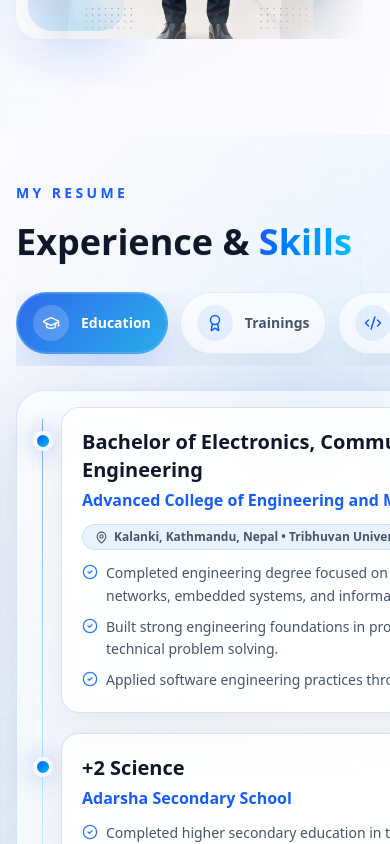
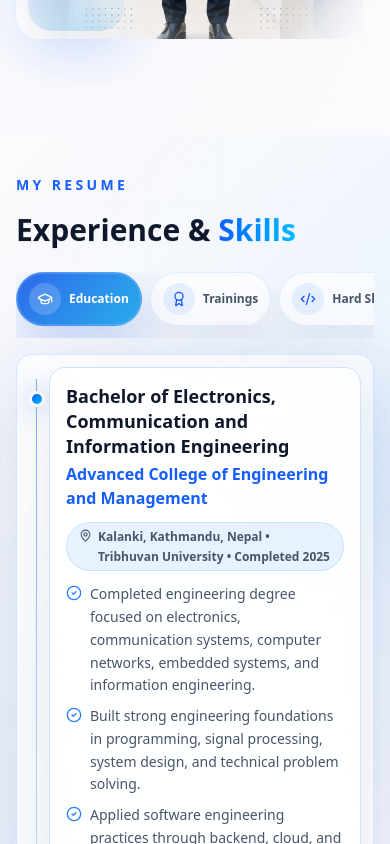
Before and after one commit to umess-ss/my-self, a React (Vite) app: page / in a window 390 px wide. Shown: the part 2980-3824 px from the top of the page. Built offline with nearby package versions, Linux system fonts and the light colour scheme.

Commit message:
fix: mobile responsiveness of experience section

```diff
--- a/src/components/Resume.jsx
+++ b/src/components/Resume.jsx
@@ -164,39 +164,39 @@ const experienceItems = [
 ];
 
 const Tag = ({ children }) => (
-  <span className="inline-flex rounded-full border border-blue-400/25 bg-blue-500/10 px-3 py-1 text-xs font-semibold text-blue-700 dark:text-blue-100">
+  <span className="inline-flex max-w-full rounded-full border border-blue-400/25 bg-blue-500/10 px-3 py-1 text-xs font-semibold text-blue-700 dark:text-blue-100">
     {children}
   </span>
 );
 
 const PanelCard = ({ children, className = '' }) => (
-  <div className={`resume-glass-card rounded-[18px] p-5 transition-all duration-300 hover:-translate-y-1 hover:border-blue-400/45 hover:shadow-[0_24px_70px_rgba(37,99,235,0.18)] ${className}`}>
+  <div className={`resume-glass-card w-full max-w-full overflow-hidden rounded-2xl p-4 transition-all duration-300 hover:-translate-y-1 hover:border-blue-400/45 hover:shadow-[0_24px_70px_rgba(37,99,235,0.18)] sm:rounded-[18px] sm:p-5 ${className}`}>
     {children}
   </div>
 );
 
 const EducationPanel = () => (
-  <div className="relative space-y-5 pl-7">
-    <div className="absolute left-[9px] top-3 h-[calc(100%-1.5rem)] w-px bg-gradient-to-b from-blue-500/60 via-sky-400/25 to-transparent" />
+  <div className="relative w-full max-w-full space-y-5 pl-5 sm:pl-7">
+    <div className="absolute left-[7px] top-3 h-[calc(100%-1.5rem)] w-px bg-gradient-to-b from-blue-500/60 via-sky-400/25 to-transparent sm:left-[9px]" />
     {educationItems.map((item) => (
-      <div key={item.title} className="relative">
-        <div className="absolute -left-7 top-6 h-5 w-5 rounded-full border-4 border-[#FBFAFC] bg-gradient-to-br from-blue-600 to-sky-400 shadow-[0_0_26px_rgba(37,99,235,0.45)] dark:border-gray-800" />
+      <div key={item.title} className="relative w-full max-w-full">
+        <div className="absolute -left-5 top-6 h-4 w-4 rounded-full border-[3px] border-[#FBFAFC] bg-gradient-to-br from-blue-600 to-sky-400 shadow-[0_0_26px_rgba(37,99,235,0.45)] dark:border-gray-800 sm:-left-7 sm:h-5 sm:w-5 sm:border-4" />
         <PanelCard>
           <div className="mb-3 flex flex-wrap items-start justify-between gap-3">
-            <div>
-              <h3 className="text-xl font-bold text-[#0F172A] dark:text-white">{item.title}</h3>
-              <p className="mt-1 font-semibold text-blue-600 dark:text-sky-300">{item.institution}</p>
+            <div className="min-w-0 max-w-full">
+              <h3 className="break-words text-lg font-bold leading-snug text-[#0F172A] dark:text-white sm:text-xl">{item.title}</h3>
+              <p className="mt-1 break-words font-semibold text-blue-600 dark:text-sky-300">{item.institution}</p>
             </div>
-            <span className="inline-flex items-center gap-1.5 rounded-full border border-blue-400/20 bg-blue-500/10 px-3 py-1 text-xs font-semibold text-[#475569] dark:text-blue-100">
-              <MapPin size={13} />
-              {item.meta}
+            <span className="inline-flex max-w-full items-start gap-1.5 rounded-full border border-blue-400/20 bg-blue-500/10 px-3 py-1 text-xs font-semibold leading-relaxed text-[#475569] dark:text-blue-100">
+              <MapPin size={13} className="mt-0.5 shrink-0" />
+              <span className="min-w-0 break-words">{item.meta}</span>
             </span>
           </div>
           <ul className="space-y-2 text-sm leading-relaxed text-[#475569] dark:text-gray-300">
             {item.bullets.map((bullet) => (
               <li key={bullet} className="flex gap-2">
                 <CheckCircle2 size={16} className="mt-0.5 shrink-0 text-blue-500" />
-                <span>{bullet}</span>
+                <span className="min-w-0 break-words">{bullet}</span>
               </li>
             ))}
           </ul>
@@ -207,15 +207,15 @@ const EducationPanel = () => (
 );
 
 const TrainingsPanel = () => (
-  <div className="grid gap-4 lg:grid-cols-3">
+  <div className="grid w-full max-w-full gap-4 lg:grid-cols-3">
     {trainingItems.map((item) => (
       <PanelCard key={item.title} className="flex flex-col">
         <div className="mb-4 flex h-11 w-11 items-center justify-center rounded-2xl bg-blue-500/10 text-blue-600 dark:text-sky-300">
           <Award size={22} />
         </div>
-        <h3 className="text-lg font-bold text-[#0F172A] dark:text-white">{item.title}</h3>
-        <p className="mt-1 text-sm font-semibold text-blue-600 dark:text-sky-300">{item.issuer}</p>
-        <p className="mt-3 flex-1 text-sm leading-relaxed text-[#475569] dark:text-gray-300">{item.description}</p>
+        <h3 className="break-words text-lg font-bold text-[#0F172A] dark:text-white">{item.title}</h3>
+        <p className="mt-1 break-words text-sm font-semibold text-blue-600 dark:text-sky-300">{item.issuer}</p>
+        <p className="mt-3 flex-1 break-words text-sm leading-relaxed text-[#475569] dark:text-gray-300">{item.description}</p>
         <div className="mt-5 flex flex-wrap gap-2">
           {item.tags.map((tag) => <Tag key={tag}>{tag}</Tag>)}
         </div>
@@ -225,7 +225,7 @@ const TrainingsPanel = () => (
 );
 
 const HardSkillsPanel = () => (
-  <div className="grid gap-4 lg:grid-cols-2">
+  <div className="grid w-full max-w-full gap-4 lg:grid-cols-2">
     {skillGroups.map(({ label, icon: Icon, skills }) => (
       <PanelCard key={label}>
         <div className="mb-4 flex items-center gap-3">
@@ -234,7 +234,7 @@ const HardSkillsPanel = () => (
           </div>
           <h3 className="text-lg font-bold text-[#0F172A] dark:text-white">{label}</h3>
         </div>
-        <div className="flex flex-wrap gap-2">
+        <div className="flex max-w-full flex-wrap gap-2">
           {skills.map((skill) => <Tag key={skill}>{skill}</Tag>)}
         </div>
       </PanelCard>
@@ -243,7 +243,7 @@ const HardSkillsPanel = () => (
 );
 
 const SoftSkillsPanel = () => (
-  <div className="grid gap-4 sm:grid-cols-2 lg:grid-cols-3">
+  <div className="grid w-full max-w-full gap-4 sm:grid-cols-2 lg:grid-cols-3">
     {softSkills.map(({ title, icon: Icon }) => (
       <PanelCard key={title} className="min-h-32">
         <div className="mb-5 flex h-11 w-11 items-center justify-center rounded-2xl bg-blue-500/10 text-blue-600 dark:text-sky-300">
@@ -256,29 +256,29 @@ const SoftSkillsPanel = () => (
 );
 
 const ExperiencePanel = () => (
-  <div className="space-y-4">
+  <div className="w-full max-w-full space-y-4">
     {experienceItems.map((item) => (
       <PanelCard key={`${item.role}-${item.project}`}>
         <div className="mb-4 flex flex-wrap items-start justify-between gap-3">
-          <div>
-            <h3 className="text-xl font-bold text-[#0F172A] dark:text-white">{item.role}</h3>
-            <p className="mt-1 font-semibold text-blue-600 dark:text-sky-300">{item.project}</p>
-            <p className="mt-2 text-xs font-semibold uppercase tracking-[0.12em] text-[#64748B] dark:text-gray-400">{item.meta}</p>
+          <div className="min-w-0 max-w-full">
+            <h3 className="break-words text-lg font-bold text-[#0F172A] dark:text-white sm:text-xl">{item.role}</h3>
+            <p className="mt-1 break-words font-semibold text-blue-600 dark:text-sky-300">{item.project}</p>
+            <p className="mt-2 break-words text-xs font-semibold uppercase tracking-[0.12em] text-[#64748B] dark:text-gray-400">{item.meta}</p>
           </div>
-          <span className="inline-flex items-center gap-1.5 rounded-full border border-blue-400/20 bg-blue-500/10 px-3 py-1 text-xs font-semibold text-[#475569] dark:text-blue-100">
+          <span className="inline-flex max-w-full items-center gap-1.5 rounded-full border border-blue-400/20 bg-blue-500/10 px-3 py-1 text-xs font-semibold text-[#475569] dark:text-blue-100">
             <BriefcaseBusiness size={13} />
             Project-based
           </span>
         </div>
         <ul className="space-y-2 text-sm leading-relaxed text-[#475569] dark:text-gray-300">
           {item.bullets.map((bullet) => (
-            <li key={bullet} className="flex gap-2">
-              <CheckCircle2 size={16} className="mt-0.5 shrink-0 text-blue-500" />
-              <span>{bullet}</span>
-            </li>
+              <li key={bullet} className="flex gap-2">
+                <CheckCircle2 size={16} className="mt-0.5 shrink-0 text-blue-500" />
+                <span className="min-w-0 break-words">{bullet}</span>
+              </li>
           ))}
         </ul>
-        <div className="mt-5 flex flex-wrap gap-2">
+        <div className="mt-5 flex max-w-full flex-wrap gap-2">
           {item.tags.map((tag) => <Tag key={tag}>{tag}</Tag>)}
         </div>
       </PanelCard>
@@ -298,17 +298,17 @@ const Resume = () => {
   const [activeCategory, setActiveCategory] = useState('education');
 
   return (
-    <section id="resume" className="resume-section relative overflow-hidden bg-[#FBFAFC] pt-12 pb-16 dark:bg-gray-900 transition-colors duration-300">
+    <section id="resume" className="resume-section relative w-full max-w-full overflow-hidden bg-[#FBFAFC] px-0 pt-10 pb-12 transition-colors duration-300 dark:bg-gray-900 sm:pt-12 sm:pb-16">
       <div className="resume-bg-grid absolute inset-0 pointer-events-none" aria-hidden="true" />
       <AbstractBackground variant="both" opacity={0.02} colorClass="text-sky-500 dark:text-sky-500" />
 
-      <div className="relative z-10 mx-auto w-full max-w-[1160px] px-4">
+      <div className="relative z-10 mx-auto w-full max-w-[1160px] overflow-hidden px-4 sm:px-6 lg:px-8">
         <ScrollReveal direction="up" distance={20}>
-          <div className="mb-7">
+          <div className="mb-6 max-w-full sm:mb-7">
             <p className="text-sm font-semibold uppercase tracking-[0.24em] text-blue-600 dark:text-sky-300">
               MY RESUME
             </p>
-            <h2 className="mt-4 text-4xl font-bold leading-tight text-[#0F172A] dark:text-white md:text-5xl">
+            <h2 className="mt-4 max-w-full break-words text-3xl font-bold leading-tight text-[#0F172A] dark:text-white sm:text-4xl lg:text-5xl">
               Experience &{" "}
               <span className="bg-gradient-to-r from-blue-600 to-sky-400 bg-clip-text text-transparent">
                 Skills
@@ -317,10 +317,10 @@ const Resume = () => {
           </div>
         </ScrollReveal>
 
-        <div className="grid gap-6 lg:grid-cols-[260px_1fr]">
-          <ScrollReveal direction="left" distance={30} delay={0.05}>
-            <nav aria-label="Resume categories" className="lg:sticky lg:top-28">
-              <div className="flex gap-3 overflow-x-auto pb-3 lg:flex-col lg:overflow-visible lg:pb-0">
+        <div className="grid w-full max-w-full min-w-0 gap-4 sm:gap-6 lg:grid-cols-[260px_minmax(0,1fr)]">
+          <ScrollReveal direction="left" distance={30} delay={0.05} className="min-w-0 max-w-full">
+            <nav aria-label="Resume categories" className="w-full max-w-full lg:sticky lg:top-28">
+              <div className="scrollbar-hide flex w-full max-w-full gap-2 overflow-x-auto whitespace-nowrap pb-3 sm:gap-3 lg:flex-col lg:overflow-visible lg:pb-0">
                 {categories.map(({ key, label, icon: Icon }) => {
                   const isActive = activeCategory === key;
                   return (
@@ -328,16 +328,16 @@ const Resume = () => {
                       key={key}
                       type="button"
                       onClick={() => setActiveCategory(key)}
-                      className={`resume-tab group inline-flex shrink-0 items-center gap-3 rounded-full border px-4 py-3 text-sm font-semibold transition-all duration-300 lg:w-full lg:rounded-2xl ${
+                      className={`resume-tab group inline-flex shrink-0 items-center gap-2 rounded-full border px-3 py-2.5 text-xs font-semibold transition-all duration-300 sm:gap-3 sm:px-4 sm:py-3 sm:text-sm lg:w-full lg:rounded-2xl ${
                         isActive
                           ? 'resume-tab-active text-white'
                           : 'border-blue-400/15 bg-white/60 text-[#475569] hover:-translate-y-0.5 hover:border-blue-400/40 hover:text-blue-600 dark:bg-slate-900/40 dark:text-gray-300 dark:hover:text-sky-200'
                       }`}
                     >
-                      <span className={`flex h-9 w-9 items-center justify-center rounded-full transition-colors ${
+                      <span className={`flex h-8 w-8 shrink-0 items-center justify-center rounded-full transition-colors sm:h-9 sm:w-9 ${
                         isActive ? 'bg-white/[0.18] text-white' : 'bg-blue-500/10 text-blue-600 dark:text-sky-300'
                       }`}>
-                        <Icon size={18} />
+                        <Icon size={16} className="sm:h-[18px] sm:w-[18px]" />
                       </span>
                       {label}
                     </button>
@@ -347,8 +347,8 @@ const Resume = () => {
             </nav>
           </ScrollReveal>
 
-          <ScrollReveal direction="right" distance={30} delay={0.1}>
-            <div className="resume-content-panel rounded-[28px] p-4 sm:p-6 lg:p-7">
+          <ScrollReveal direction="right" distance={30} delay={0.1} className="min-w-0 max-w-full">
+            <div className="resume-content-panel w-full max-w-full overflow-hidden rounded-2xl p-3 sm:rounded-[28px] sm:p-6 lg:p-7">
               {panels[activeCategory]}
             </div>
           </ScrollReveal>
--- a/src/index.css
+++ b/src/index.css
@@ -49,6 +49,22 @@ html.lenis, html.lenis body {
 section {
   scroll-margin-top: 80px;
   /* same as navHeight */
+}
+
+html,
+body,
+#root {
+  max-width: 100%;
+  overflow-x: hidden;
+}
+
+.scrollbar-hide {
+  scrollbar-width: none;
+  -ms-overflow-style: none;
+}
+
+.scrollbar-hide::-webkit-scrollbar {
+  display: none;
 }
 
 /* ===================== ABOUT PHOTO BLEND ===================== */
```
